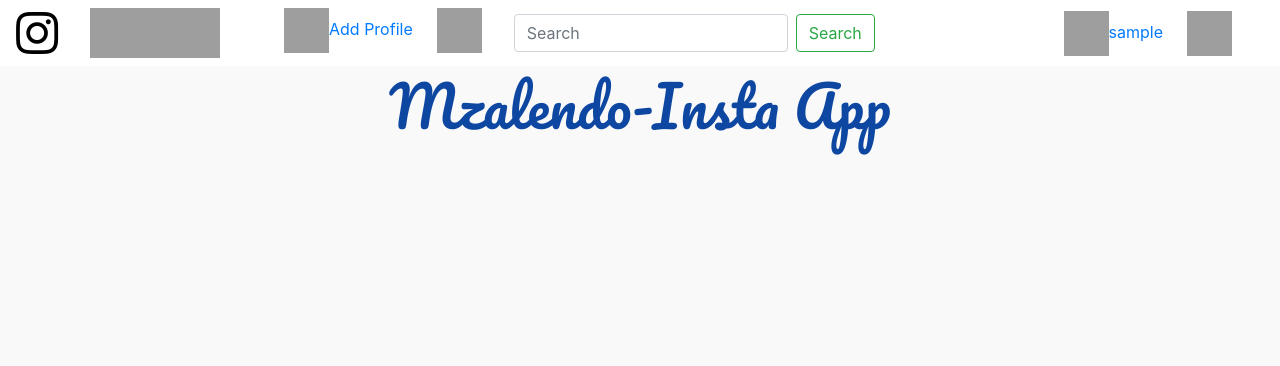
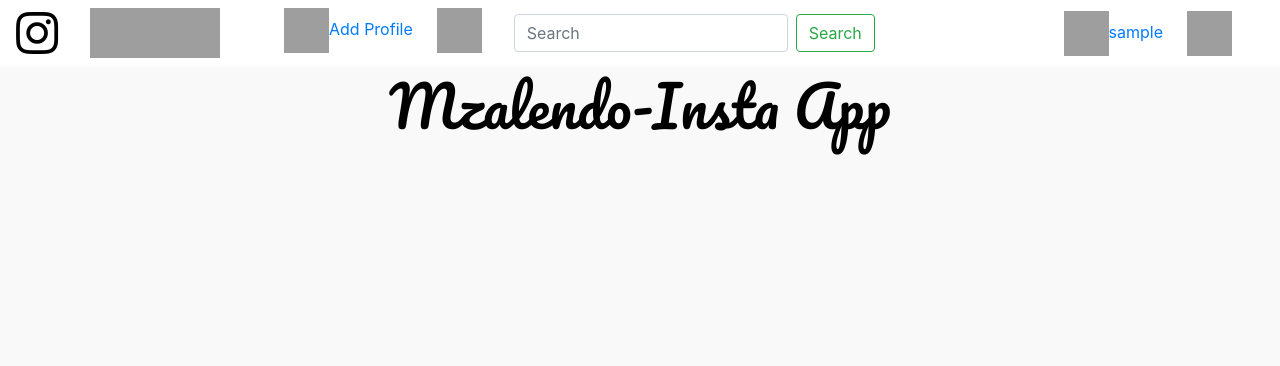
Before and after one commit to Steve-design/insta-mine, a Django app: page / in a window 1280 px wide. Shown: the top 366 px of the page. Run offline with Django 3.2, Linux system fonts and the light colour scheme; the visitor is signed in with stand-in values (Sample User, id 1); data that the repository does not hold is empty; some libraries are stand-ins or nearby versions; some web fonts are replaced; grey boxes are pictures that could not be loaded.

Commit message:
style the mainpage header

```diff
--- a/instaapp/templates/images/homepage.html
+++ b/instaapp/templates/images/homepage.html
@@ -20,7 +20,7 @@
 
 <body>
   <div class="container-fluid">
-    <h1 id="mainheading" style="text-align:center; color:#0d47a1" class="display-4">Mzalendo-Insta App</h1>
+    <h1 id="mainheading" style="text-align:center; color: black; padding-bottom: 20px;" class="display-4">Mzalendo-Insta App</h1>
 
     <div class="row">
 
```
